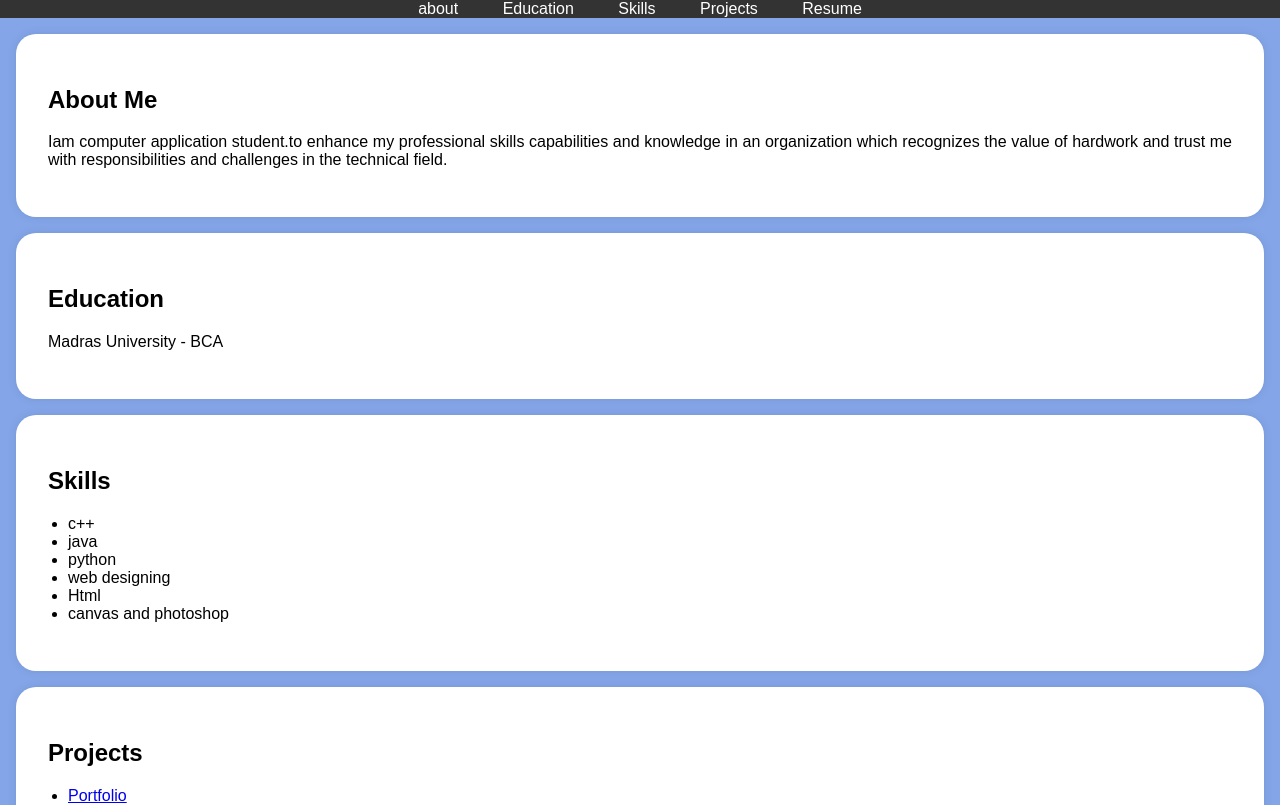
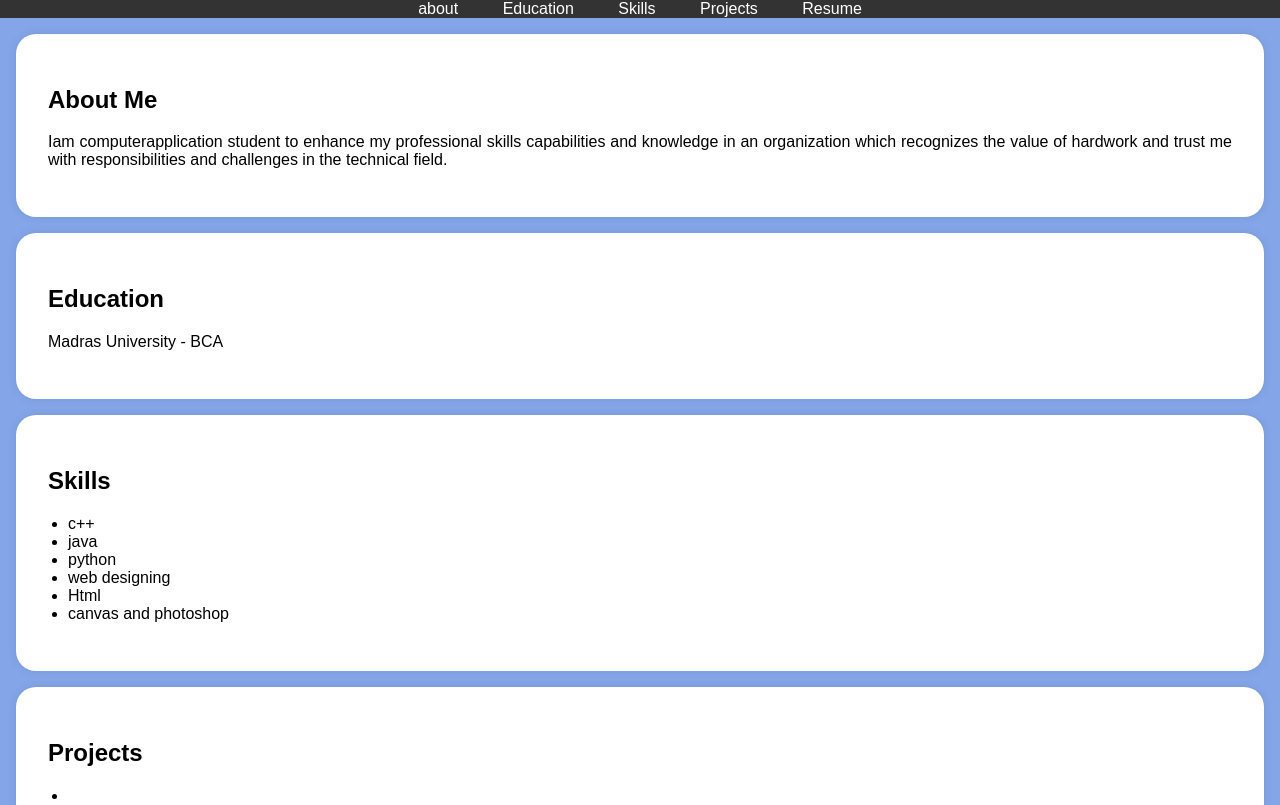
Before and after one commit to sia-gif/digital-portfolio3, a plain HTML site: page index.html in a window 1280 px wide. Shown: the part 213-1018 px from the top of the page. Drawn offline with Linux system fonts and the light colour scheme.

Commit message:
Update index.html

```diff
--- a/index.html
+++ b/index.html
@@ -115,7 +115,7 @@
     <section id="student">
         <div class="section-content">
             <h2>About Me</h2>
-            <p>Iam computer application student.to enhance my professional skills capabilities and knowledge in an organization which recognizes the value of hardwork and trust me with responsibilities and challenges in the technical field.</p>
+            <p>Iam computerapplication student to enhance my professional skills capabilities and knowledge in an organization which recognizes the value of hardwork and trust me with responsibilities and challenges in the technical field.</p>
 
         </div>
     </section>
@@ -150,7 +150,7 @@
         <div class="section-content">
             <h2>Projects</h2>
             <ul>
-                <li><a href="#">Portfolio</a></li>
+                <li><a href="#"></a></li>
 
           <ul><a href="https://sia-gif.github.io/digital-portfolio2/">Portfolio</a>
           </a>
```
